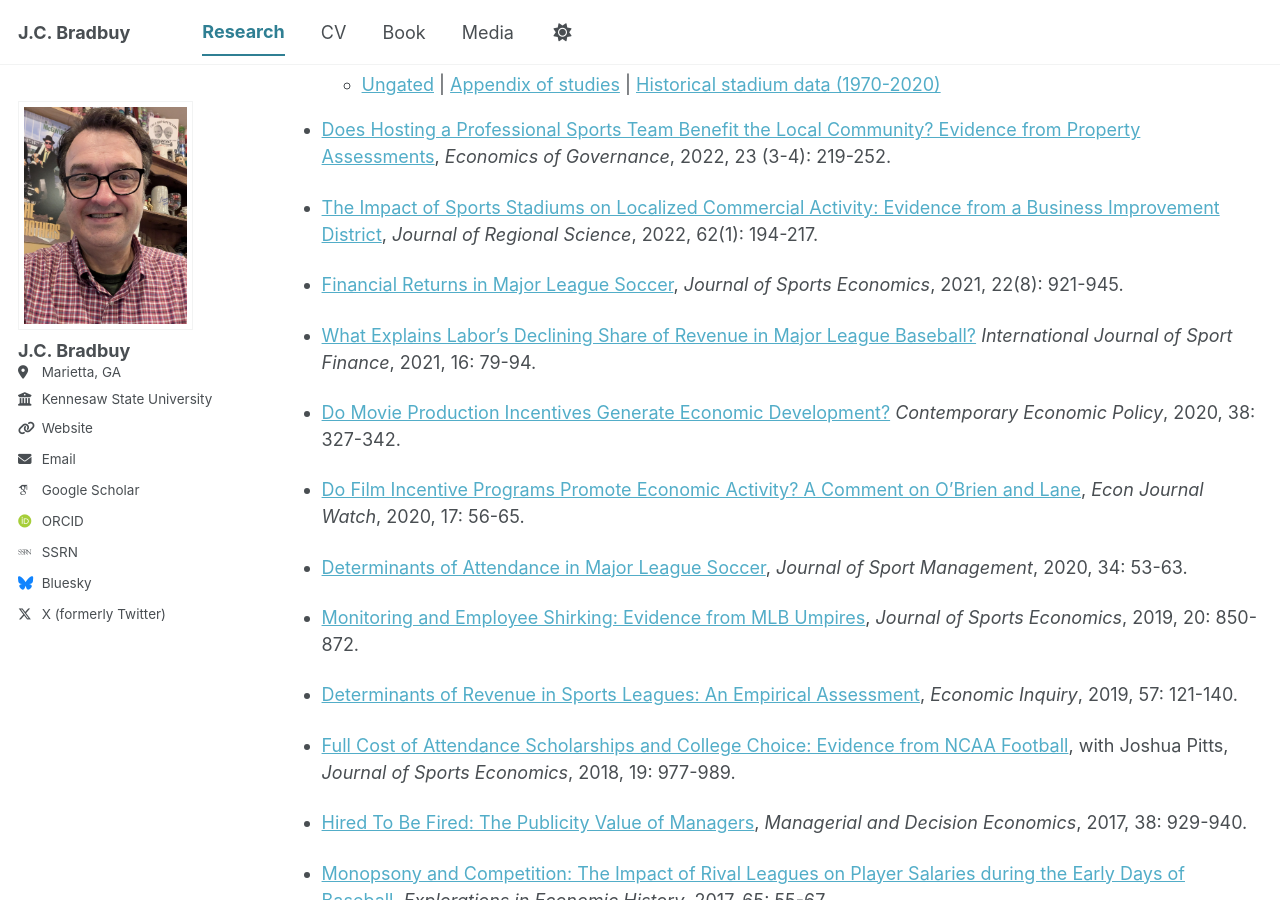
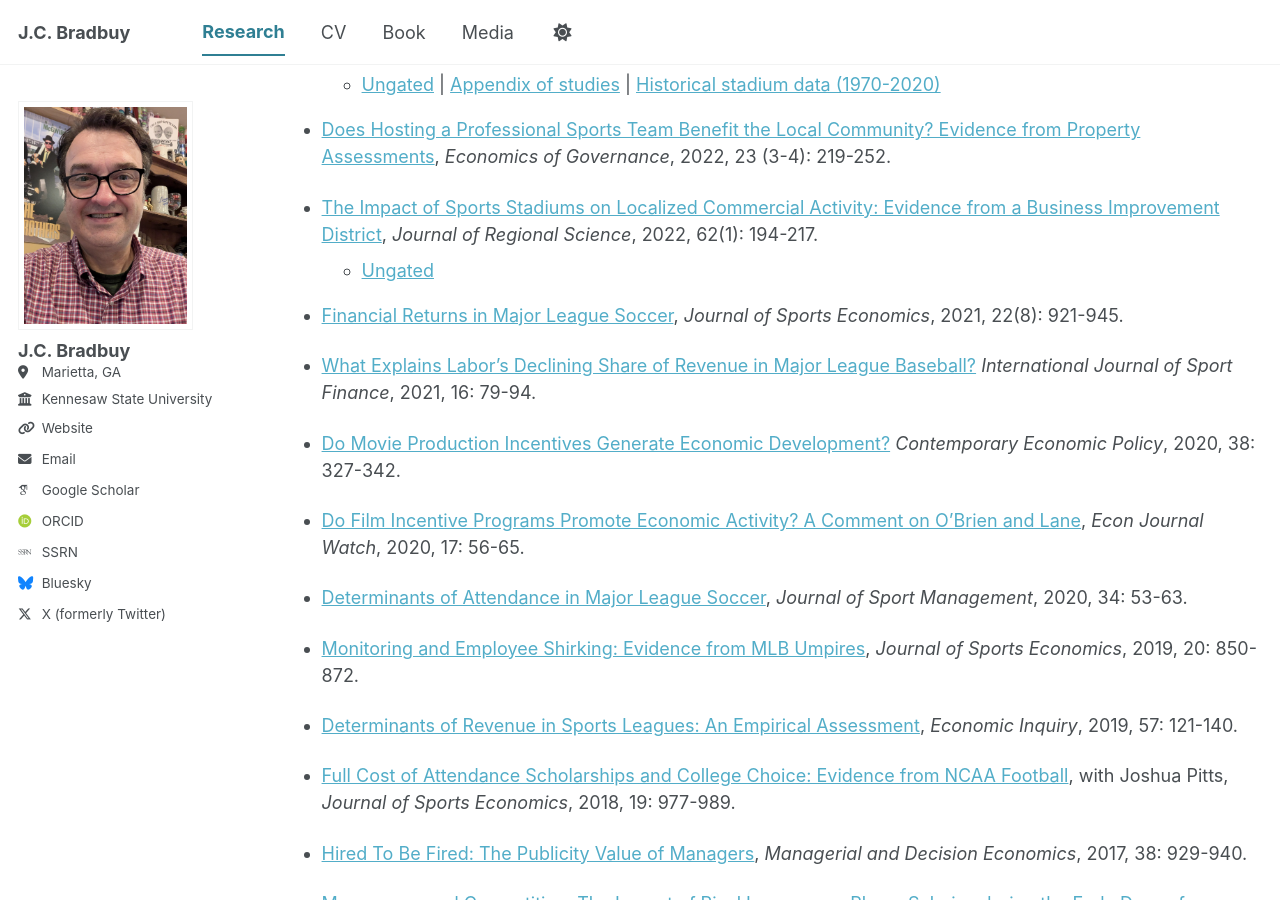
Before and after one commit to jcbradbury/jcbradbury.github.io, a Jekyll site: the page built from _pages/research.md, in a window 1280 px wide and 900 px high, scrolled down 664 px. Built offline with Jekyll 4.4.1, drawn with Linux system fonts in a browser that asks for light colours; some web fonts are replaced; a script bundle is joined from its source files by our own code; library files that are not in the unit come from our copies.

Commit message:
Update research.md

```diff
--- a/_pages/research.md
+++ b/_pages/research.md
@@ -35,6 +35,7 @@
 - [Does Hosting a Professional Sports Team Benefit the Local Community? Evidence from Property Assessments](https://link.springer.com/article/10.1007/s10101-022-00268-z), *Economics of Governance*, 2022, 23 (3-4): 219-252.
 
 - [The Impact of Sports Stadiums on Localized Commercial Activity: Evidence from a Business Improvement District](https://doi.org/10.1111/jors.12560), *Journal of Regional Science*, 2022, 62(1): 194-217.
+    - [Ungated](https://onlinelibrary.wiley.com/share/author/Y9C4F3DSGDTPVMNBSPKE?target=10.1111/jors.12560)
 
 - [Financial Returns in Major League Soccer](https://journals.sagepub.com/doi/full/10.1177/15270025211022733), *Journal of Sports Economics*, 2021, 22(8): 921-945.
 
```
